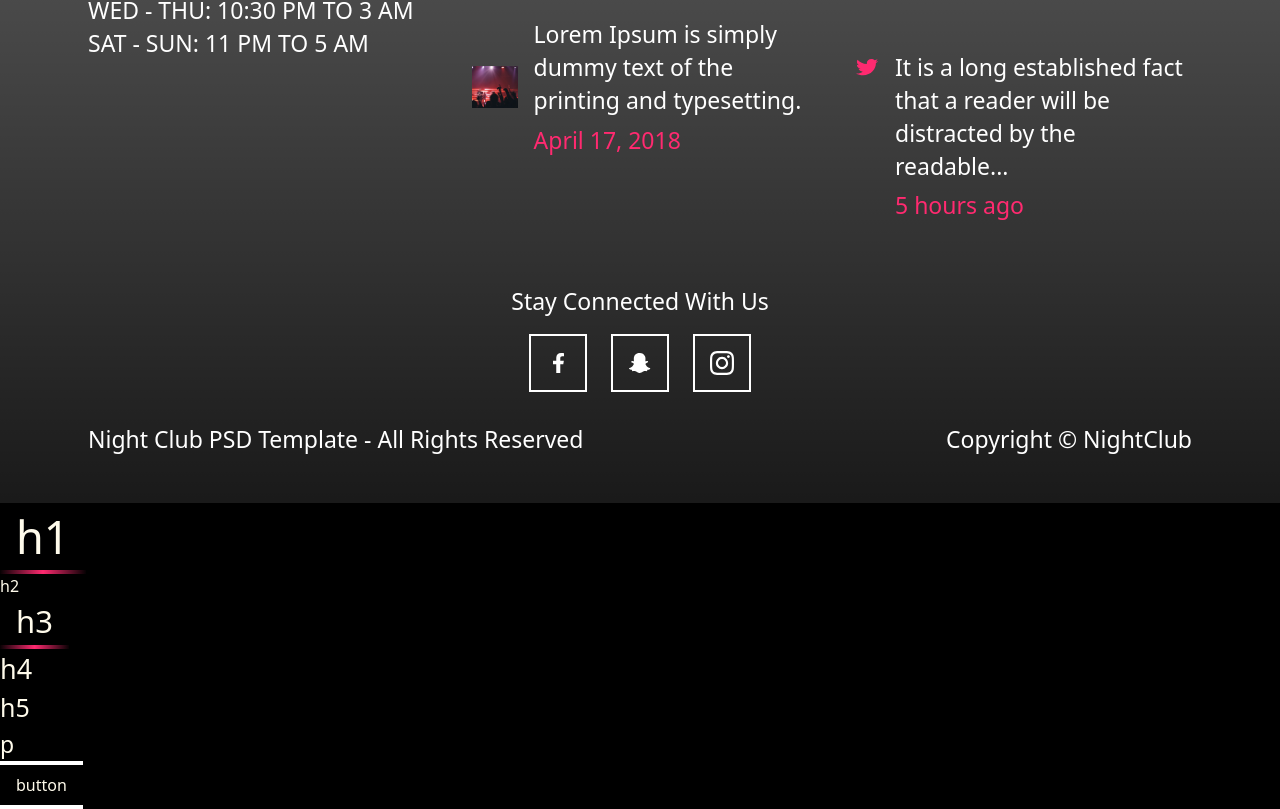
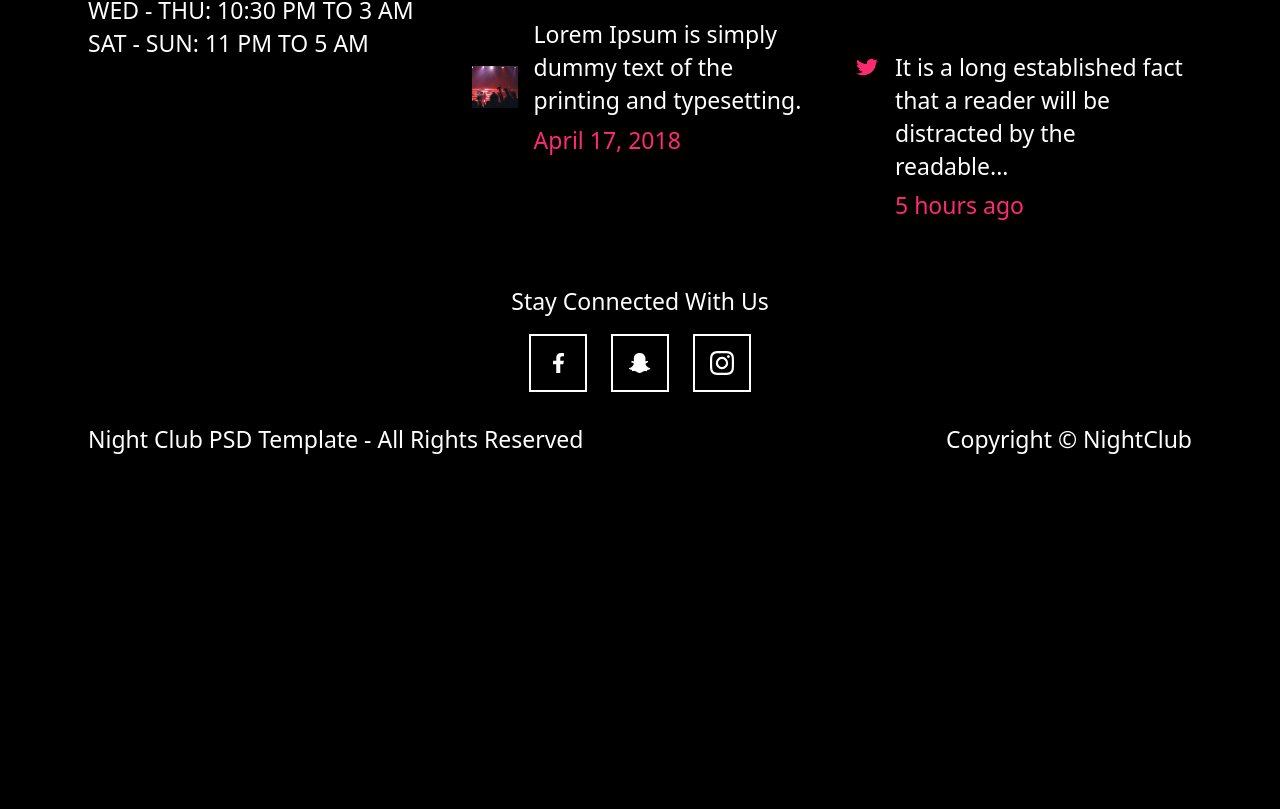
Before and after one commit to oskarmmd/frontend-eksamensprojekt, a Next.js app in the folder my-app/: page / in a window 1280 px wide. Shown: the part 1167-1976 px from the top of the page. After the commit the page ends 1670 px from the top, so only its background shows below. Built offline with nearby package versions, Linux system fonts and the light colour scheme.

Commit message:
sidste rettelser på global css

```diff
--- a/my-app/src/app/globals.css
+++ b/my-app/src/app/globals.css
@@ -5,6 +5,11 @@
     --black: #000000;
     --white: #FFFFFF;
     --pink: #FF2A70;
+
+    }
+    html{
+        background-color: var(--black);
+        color: var(--white);
 
     }
 
--- a/my-app/src/app/layout.js
+++ b/my-app/src/app/layout.js
@@ -26,15 +26,7 @@ export default function RootLayout({ children }) {
         // className={`${geistSans.variable} ${geistMono.variable} antialiased`}
       >
         {children}
-        <div className='bg-black text-amber-50'>
-        <h1>h1</h1>
-        <h2>h2</h2>
-        <h3>h3</h3>
-        <h4>h4</h4>
-        <h5>h5</h5>
-        <p>p</p>
-        <button>button</button>
-        </div>
+
       </body>
     </html>
   );
```
